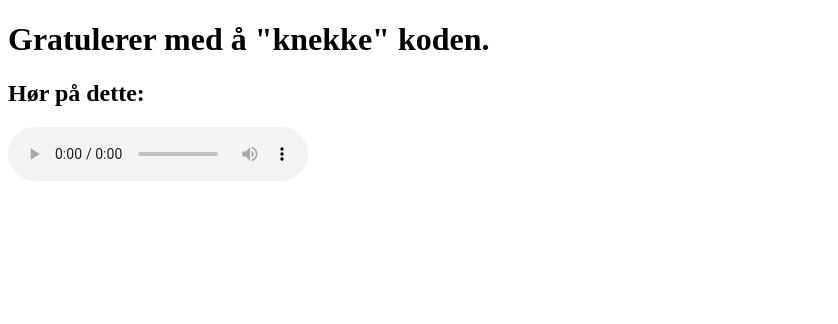
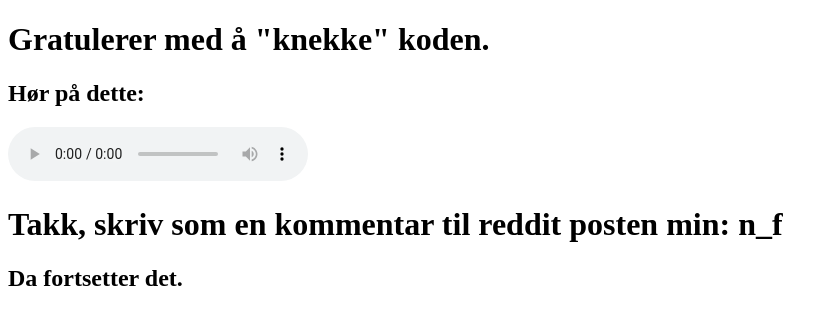
Before and after one commit to 14156135/noface, a plain HTML site: page nettside_kode.html in a window 1280 px wide. Shown: the whole page, without its empty margins (0-838 px from the left). Drawn offline with Linux system fonts and the light colour scheme.

Commit message:
Update nettside_kode.html

```diff
--- a/nettside_kode.html
+++ b/nettside_kode.html
@@ -13,5 +13,8 @@
         <source src="neinei.mp3" type="audio/mp3">
         Your browser does not support the audio element.
     </audio>
+
+      <h1>Takk, skriv som en kommentar til reddit posten min: n_f</h1>
+    <h2>Da fortsetter det.</h2>
 </body>
 </html>
```
